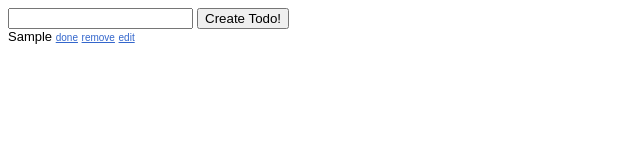
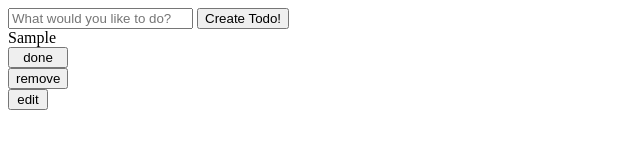
Before and after one commit to msn0/kitty, a plain HTML site: page index.html in a window 1280 px wide. Both pictures are taken after typing "Sample" into the empty fields and a click on the button "Create Todo!". Shown: the whole page, without its empty margins (0-640 px from the left). Drawn offline with nearby package versions, Linux system fonts and the light colour scheme.

Commit message:
work on Todo example application

```diff
--- a/controller/MainController.js
+++ b/controller/MainController.js
@@ -1,18 +1,23 @@
 (function(){
+
     /**
      * Application Controller
      */
     var Controller = {
         init: function(){
-			document.getElementById('TodoNameInput').focus();
+            //document.getElementById('TodoNameInput').focus();
             document.getElementById('button').addEventListener('click', Controller.createNewTodo, false);
         },
         createNewTodo: function(){
-			var data = Kitty.Model.Todo.createNewTodo();
-			if(data){
+            var todoValue = document.getElementById('TodoNameInput').value;
+            if(todoValue === ""){
+                return false;
+            }
+            else {
+                var data = Kitty.Model.Todo.createNewTodo(todoValue);
                 var t = new Kitty.View.TodoView(data);
+                document.getElementById('TodoNameInput').value = "";
             }
-			document.getElementById('TodoNameInput').value = "";
         },
         removeTodo: function(todo){
             todo.model.remove();
@@ -23,8 +28,9 @@
         },
         editTodo: function(todo){
             var todoValue = todo.model.todo;
-			var span = todo.el.getElementsByTagName('span')[0];
-			span.innerHTML = "<input type='text' value='"+todoValue+"'/>";
+            var span = todo.el.getElementsByClassName('todoText')[0];
+            span.innerHTML = "<input class='editInput' type='text' value='"+todoValue+"'/>";
+
             var input = span.getElementsByTagName('input')[0];
             input.addEventListener('keyup', function(e){
                 if(e.keyCode === 13){
--- a/index.html
+++ b/index.html
@@ -5,30 +5,16 @@
         <script type="text/javascript" src="http://code.jquery.com/jquery-1.6.2.min.js"></script>
         <script type="text/javascript" src="./ejs/ejs_production.js"></script>
         <script type="text/javascript" src="./kitty.js"></script>
-		<style>
-			.done span {
-				opacity: .2;
-			}
-			.todo {
-				font-family:arial;
-				font-size:13px;
-			}
-			.strike span {
-				text-decoration:line-through;
-			}
-			a {
-				font-size: 10px;
-				color: #36c;
-			}
-		</style>
+        <link rel="stylesheet" href="./resources/css/main.css"/>
     </head>
     <body>
-
-		<input type="text" id="TodoNameInput" />
+        <div id="container">
+            <div id="inputContainer">
+                <input type="text" id="TodoNameInput" placeholder="What would you like to do?"/>
                 <button id="button">Create Todo!</button>
-
-		<div id="container"></div>
-
+            </div>
+            <div id="todoContainer"></div>
+        </div>
         <script type="text/javascript" src="./model/Todo.js"></script>
         <script type="text/javascript" src="./controller/MainController.js"></script>
         <script type="text/javascript" src="./view/Todo.js"></script>
--- a/model/Todo.js
+++ b/model/Todo.js
@@ -10,21 +10,14 @@
     });
 
     /**
-	 * Retrieve data from server or localStorage,
-	 * here create todo from text input.
+     * Create new todo
      *
      * @static
      */
-	Todo.createNewTodo = function(){
-		var todoValue = document.getElementById('TodoNameInput').value;
-		if(todoValue === ""){
-			return false;
-		}
-		else {
+    Todo.createNewTodo = function(todo){
         return new Todo({
-				todo: document.getElementById('TodoNameInput').value
+            todo: todo
         });
-		}
     };
 
 })();
--- a/view/Todo.ejs
+++ b/view/Todo.ejs
@@ -1,6 +1,6 @@
 <div class='todo <%= done ? "done strike" : "" %>'>
-	<span><%= todo %></span>
-	<a href='javascript:void(0);' class='select'><%= done ? "undone" : "done" %></a>
-	<a href='javascript:void(0);' class='remove'>remove</a>
-	<a href='javascript:void(0);' class='edit'>edit</a>
+	<div class='todoText'><span><%= todo %></span></div>
+	<div class='controll todoDone'><button style='width:60px;' class='select'><%= done ? "undone" : "done" %></button></div>
+	<div class='controll todoRemove'><button style='width:60px;' class='remove'>remove</button></div>
+	<div class='controll todoEdit'><button style='width:40px;' class='edit'>edit</button></div>
 </div>
--- a/view/Todo.js
+++ b/view/Todo.js
@@ -4,8 +4,10 @@
      * Todo View
      */
     var TodoView = new Kitty.View("TodoView", {
-		template: new EJS({url: './view/Todo.ejs'}),
-		container: document.getElementById('container'),
+        template: new EJS({
+            url: './view/Todo.ejs'
+        }),
+        container: document.getElementById('todoContainer'),
         tag: "div",
         events: function(){
             this.el.getElementsByClassName('select')[0].addEventListener('click', (function(todo){
@@ -26,4 +28,6 @@
         }
     });
 
+    window.TodoView = TodoView;
+
 })();
```
Lines whose indentation alone changed are shown as unchanged.
